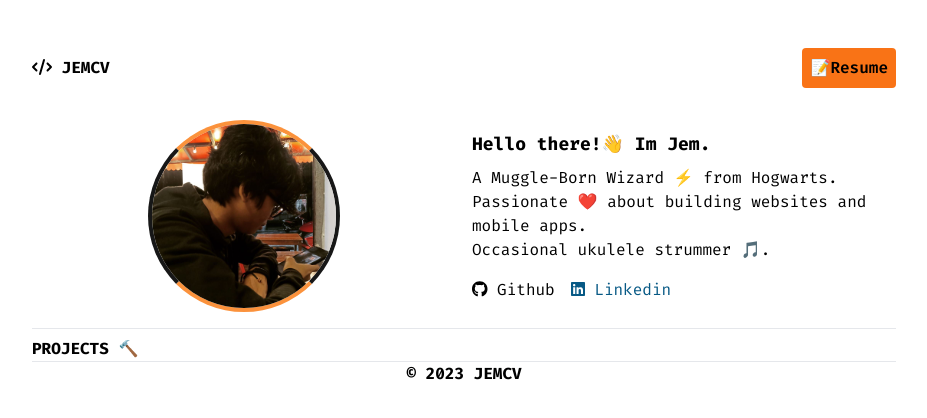
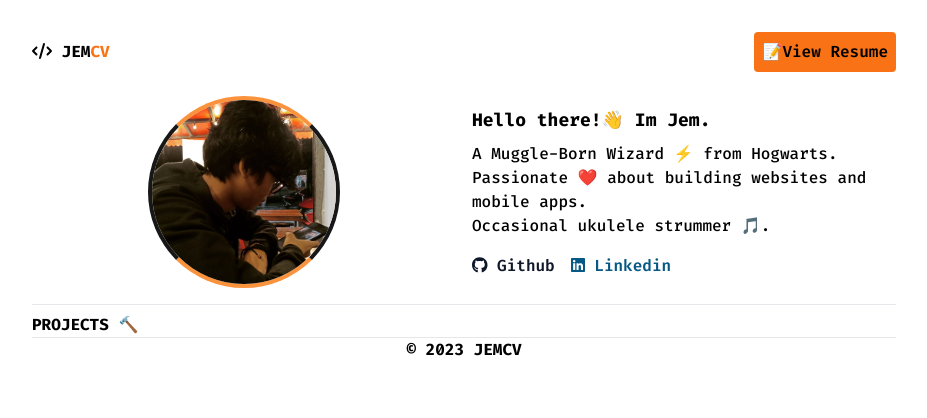
Before and after one commit to jemcv/portfolio, a React (Vite) app: page / in a window 1280 px wide. Shown: the top 418 px of the page, without its empty margins (176-1103 px from the left). Built offline with nearby package versions, Linux system fonts and the light colour scheme.

Commit message:
Update text

```diff
--- a/src/components/Portfolio.jsx
+++ b/src/components/Portfolio.jsx
@@ -6,22 +6,20 @@ import { faGithub, faLinkedin } from "@fortawesome/free-brands-svg-icons";
 function Portfolio() {
   return (
     <div className="max-w-4xl mx-auto p-4">
-        <nav className="flex items-center justify-between py-4 my-4">
-            <h1 className="font-black"><FontAwesomeIcon icon={faCode}></FontAwesomeIcon> JEMCV</h1>
+        <nav className="flex items-center justify-between py-2 my-2">
+            <h1 className="font-black"><FontAwesomeIcon icon={faCode}></FontAwesomeIcon> JEM<span className="text-orange-500">CV</span></h1>
             <ul className="flex gap-2 items-center font-semibold">
-                <li className="bg-orange-500 p-2 rounded cursor-pointer"><a href="" download>📝Resume</a></li>
+                <li className="bg-orange-500 p-2 rounded cursor-pointer"><a href="" download>📝View Resume</a></li>
             </ul>
         </nav>
         <header className="grid gap-4 my-4 md:grid-cols-2 md:items-center md:justify-center">
                 <img dir="ltr" className="w-48 mx-auto rounded-full border-4 border-y-orange-400 border-x-neutral-900" src={me} alt="a picture"/>
                 <div className="">
                         <h1 className="font-bold text-lg text-center mb-2 md:text-left">Hello there!👋  Im Jem.</h1>
-                        <p>A Muggle-Born Wizard ⚡️ from Hogwarts.</p>
-                        <p>Passionate ❤️ about building websites and mobile apps.</p>
-                        <p>Occasional ukulele strummer 🎵.</p>
+                        <p className="text-base font-medium text-center md:text-left">A Muggle-Born Wizard ⚡️ from Hogwarts. <br/>Passionate ❤️ about building websites and mobile apps. <br/>Occasional ukulele strummer 🎵.</p>
                         <section className="mt-4 flex flex-col gap-2 md:flex-row md:gap-4">
-                            <a href="https://github.com" target='blank'><FontAwesomeIcon icon={ faGithub}></FontAwesomeIcon> Github</a>
-                            <a className="text-sky-800"href="https://linkedin.com" target='blank'><FontAwesomeIcon icon={ faLinkedin}></FontAwesomeIcon> Linkedin</a>
+                            <a className="text-slate-900 font-semibold" href="https://github.com" target='blank'><FontAwesomeIcon icon={ faGithub}></FontAwesomeIcon> Github</a>
+                            <a className="text-sky-800 font-semibold" href="https://linkedin.com" target='blank'><FontAwesomeIcon icon={ faLinkedin}></FontAwesomeIcon> Linkedin</a>
                         </section>
                 </div>
         </header>
```
